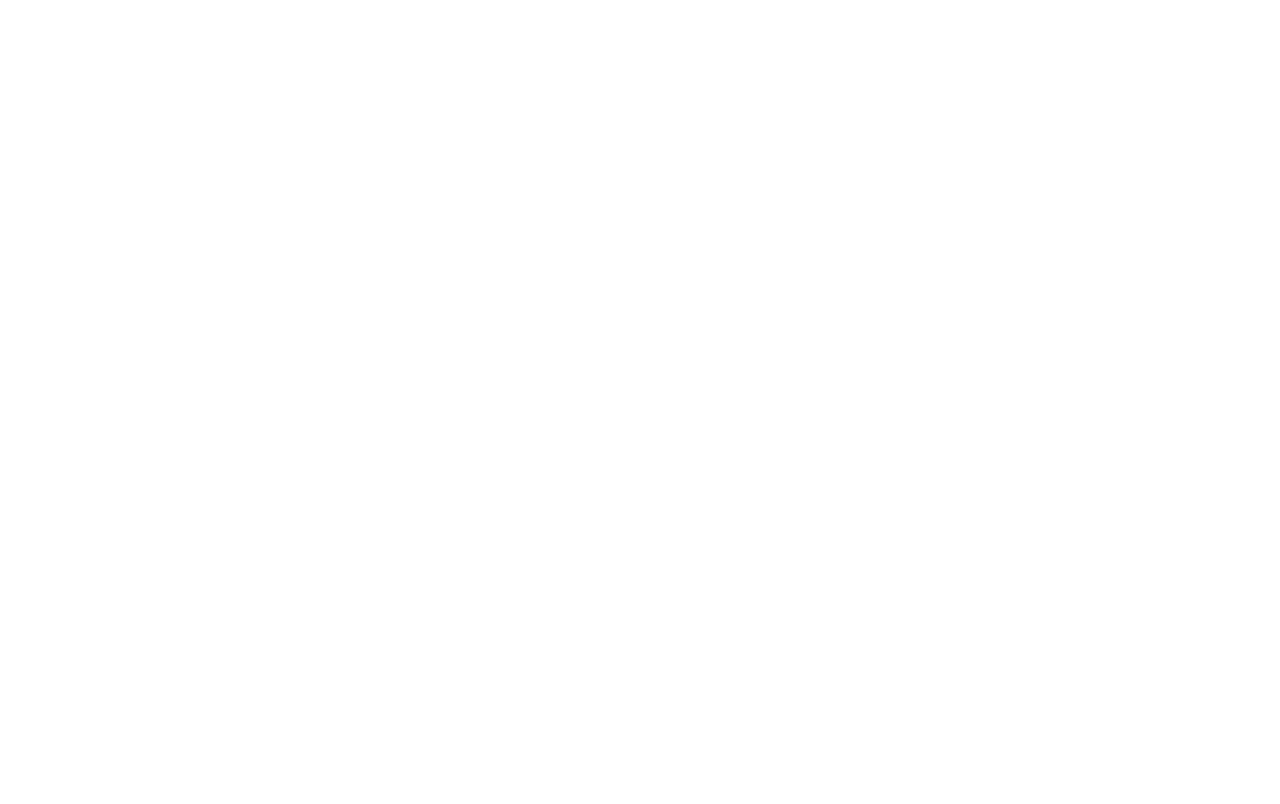
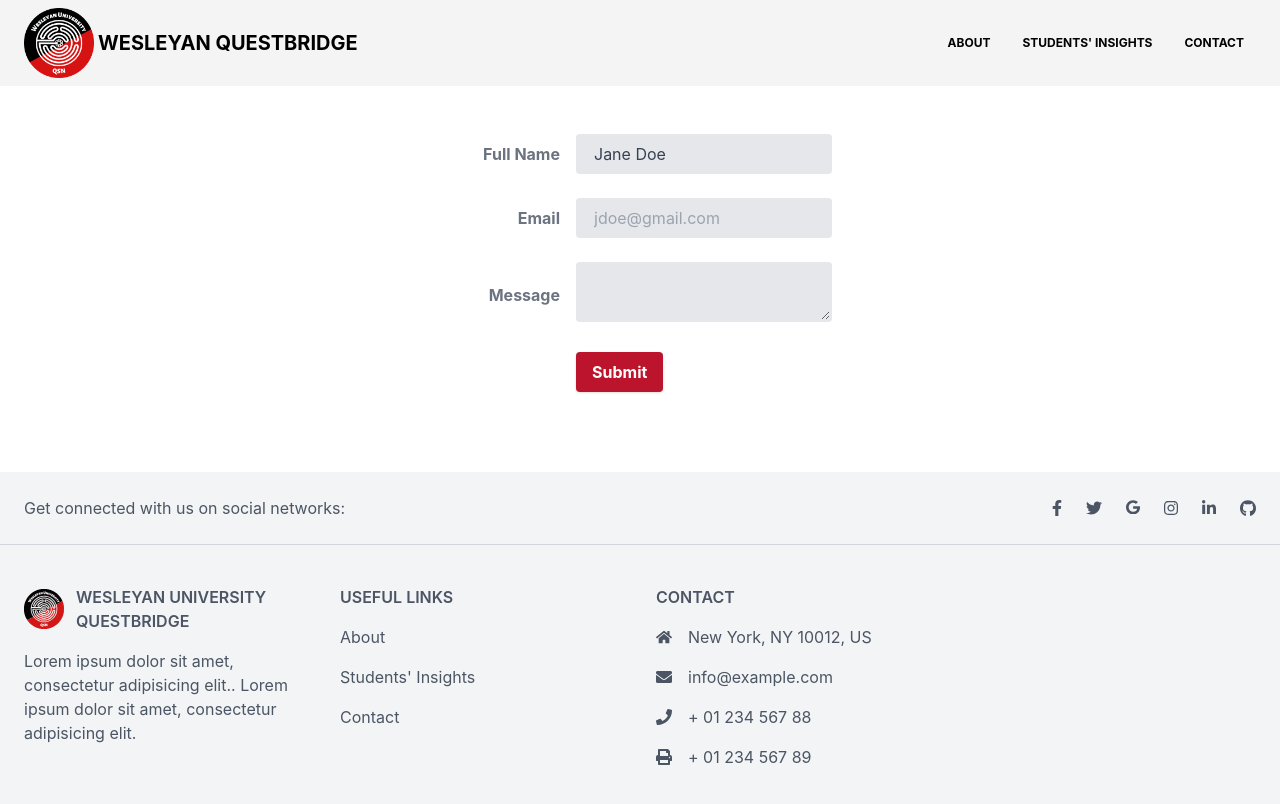
Before and after one commit to dphearom/questbridgeWesReact, a React (Create React App) app: page /contact in a window 1280 px wide. Before the commit this address had no page. Shown: the top 804 px of the page. Built offline with nearby package versions, Linux system fonts and the light colour scheme.

Commit message:
Contact Page

```diff
--- a/src/About/about.js
+++ b/src/About/about.js
@@ -33,9 +33,9 @@
         </div>
         <div className="mt-10 w-full pb-12">
           <h1 className="pb-5">Our Members</h1>
-          <div className="flex flex-wrap gap-9 justify-evenly justify-items-center">
-            <div className="shrink-0 border-2 rounded-lg basis-1/4 max-w-[15%] min-w-[15%]">
-              <img src={profile} className="h-56 w-full" alt="John Doe"/>
+          <div className="flex md:flex-row sm:flex-col gap-9 justify-evenly justify-items-center sm:justify-items-center items-center w-full">
+            <div className="md:shrink-0 md:grow-0 border-2 rounded-lg basis-1/4 flex-none sm:min-w-[25%] sm:max-w-[90%] md:min-w-[25%] md:max-w-[35%] lg:min-w-[25%] lg:max-w-[25%]">
+              <img src={profile} className="" alt="John Doe"/>
               <h3 className="text-center text-3xl">John Doe</h3>
               <p className="text-xs pt-2">Lorem ipsum dolor sit amet, consectetur adipiscing elit, sed do eiusmod tempor
                 incididunt ut labore et dolore magna aliqua. Ut enim ad minim veniam, quis nostrud
@@ -44,8 +44,8 @@
                  pariatur. Excepteur sint occaecat cupidatat non proident, sunt in culpa qui officia
                  deserunt mollit anim id est laborum.</p>
             </div>
-            <div className="shrink-0 border-2 rounded-lg basis-1/4 max-w-[15%] min-w-[15%]">
-              <img src={profile} className="h-56 w-full" alt="John Doe"/>
+            <div className="md:shrink-0 md:grow-0 border-2 rounded-lg basis-1/4 flex-none sm:min-w-[25%] sm:max-w-[90%] md:min-w-[25%] md:max-w-[35%] lg:min-w-[15%] lg:max-w-[25%] lg:flex-none ">
+              <img src={profile} className="" alt="John Doe"/>
               <h3 className="text-center text-3xl">John Doe</h3>
               <p className="text-xs pt-2">Lorem ipsum dolor sit amet, consectetur adipiscing elit, sed do eiusmod tempor
                 incididunt ut labore et dolore magna aliqua. Ut enim ad minim veniam, quis nostrud
@@ -54,8 +54,8 @@
                  pariatur. Excepteur sint occaecat cupidatat non proident, sunt in culpa qui officia
                  deserunt mollit anim id est laborum.</p>
             </div>
-            <div className="shrink-0 border-2 rounded-lg basis-1/4 max-w-[15%] min-w-[15%]">
-              <img src={profile} className="h-56 w-full" alt="John Doe"/>
+            <div className="md:shrink-0 md:grow-0 border-2 rounded-lg basis-1/4 flex-none sm:min-w-[25%] sm:max-w-[90%] md:min-w-[25%] md:max-w-[40%] lg:min-w-[15%] lg:max-w-[25%]">
+              <img src={profile} className="" alt="John Doe"/>
               <h3 className="text-center text-3xl">John Doe</h3>
               <p className="text-xs pt-2">Lorem ipsum dolor sit amet, consectetur adipiscing elit, sed do eiusmod tempor
                 incididunt ut labore et dolore magna aliqua. Ut enim ad minim veniam, quis nostrud
--- a/src/App.js
+++ b/src/App.js
@@ -1,6 +1,7 @@
 import { BrowserRouter, Routes, Route } from "react-router-dom";
 import Home from "./Home/Home.js";
 import About from "./About/about.js";
+import Contact from "./Contact/contact.js"
 
 function App() {
   return (
@@ -8,6 +9,7 @@
       <Routes>
         <Route exact path="/" element={<Home />}></Route>
         <Route exact path="/about" element={<About />}></Route>
+        <Route exact path="/contact" element={<Contact/>}></Route>
       </Routes>
     </BrowserRouter>
   );
--- /dev/null
+++ b/src/Contact/contact.js
@@ -0,0 +1,77 @@
+import Nav from "../Navigation/Navbar";
+import Footer from "../Footer/FooterMain";
+
+export default function contact() {
+  return (
+    <div className="container mx-auto">
+      <Nav />
+      <div className="flex justify-center pt-12 pb-20">
+        <form class="w-full max-w-sm content-center">
+          <div class="md:flex md:items-center mb-6">
+            <div class="md:w-1/3">
+              <label
+                class="block text-gray-500 font-bold md:text-right mb-1 md:mb-0 pr-4"
+                for="inline-full-name"
+              >
+                Full Name
+              </label>
+            </div>
+            <div class="md:w-2/3">
+              <input
+                class="bg-gray-200 appearance-none border-2 border-gray-200 rounded w-full py-2 px-4 text-gray-700 leading-tight focus:outline-none focus:bg-white focus:border-wescolor"
+                id="inline-full-name"
+                type="text"
+                value="Jane Doe"
+              />
+            </div>
+          </div>
+          <div class="md:flex md:items-center mb-6">
+            <div class="md:w-1/3">
+              <label
+                class="block text-gray-500 font-bold md:text-right mb-1 md:mb-0 pr-4"
+                for="inline-password"
+              >
+                Email
+              </label>
+            </div>
+            <div class="md:w-2/3">
+              <input
+                class="bg-gray-200 appearance-none border-2 border-gray-200 rounded w-full py-2 px-4 text-gray-700 leading-tight focus:outline-none focus:bg-white focus:border-wescolor"
+                id="inline-password"
+                type="text"
+                placeholder="jdoe@gmail.com"
+              />
+            </div>
+          </div>
+          <div class="md:flex md:items-center mb-6">
+            <div class="md:w-1/3">
+              <label
+                class="block text-gray-500 font-bold md:text-right mb-1 md:mb-0 pr-4"
+                for="inline-full-name"
+              >
+                Message
+              </label>
+            </div>
+            <div class="md:w-2/3">
+              <textarea
+                class="bg-gray-200 appearance-none border-2 border-gray-200 rounded w-full py-2 px-4 text-gray-700 leading-tight focus:outline-none focus:bg-white focus:border-wescolor"
+              />
+            </div>
+          </div>
+          <div class="md:flex md:items-center">
+            <div class="md:w-1/3"></div>
+            <div class="md:w-2/3">
+              <button
+                class="shadow bg-wescolordark hover:bg-wescolor focus:shadow-outline focus:outline-none text-white font-bold py-2 px-4 rounded"
+                type="button"
+              >
+                Submit
+              </button>
+            </div>
+          </div>
+        </form>
+      </div>
+      <Footer />
+    </div>
+  );
+}
--- a/src/Footer/FooterMain.js
+++ b/src/Footer/FooterMain.js
@@ -1,4 +1,4 @@
-import logo from "../image/image2vector.svg";
+import logo from "../Navigation/image2vector.svg";
 
 export default function footer() {
   return (
@@ -138,7 +138,7 @@
                   ></path> */}
                 WESLEYAN UNIVERSITY QUESTBRIDGE
               </h6>
-              <p>
+              <p className="text-left">
                 Lorem ipsum dolor sit amet, consectetur adipisicing elit.. Lorem
                 ipsum dolor sit amet, consectetur adipisicing elit.
               </p>
--- a/src/Navigation/Navbar.js
+++ b/src/Navigation/Navbar.js
@@ -1,5 +1,5 @@
 import React from "react";
-import logo from "./Wesleyan-logo.png";
+import logo from "./QBLogo.png";
 import { FontAwesomeIcon } from "@fortawesome/react-fontawesome";
 import { faBars } from "@fortawesome/free-solid-svg-icons";
 import { Link } from "react-router-dom";
@@ -14,13 +14,15 @@
           <div className="w-full relative flex justify-between lg:w-auto lg:static lg:block lg:justify-start">
             <div className="flex flex-row items-center">
               <div>
-                <img
+                <Link to="/">
+                  <img
                   src={logo}
                   width="70"
                   height="70"
                   className="d-inline-block h1"
                   alt="Wesleyan Questbridge Logo"
-                />
+                  />
+                </Link>
               </div>
               <div className="relative md:text-xl text-black align-middle font-bold leading-relaxed inline-block mr-4 px-1 whitespace-nowrap uppercase sm:text-sm">
                 Wesleyan Questbridge
@@ -61,13 +63,13 @@
                 </a>
               </li>
               <li className="nav-item">
-                <a
+                <Link
                   className="px-3 py-2 flex items-center text-xs uppercase font-bold leading-snug text-black hover:opacity-75"
-                  href="#pablo"
+                  to="/contact"
                 >
                   <i className="text-lg leading-lg text-white opacity-75"></i>
                   <span className="ml-2">Contact</span>
-                </a>
+                </Link>
               </li>
             </ul>
           </div>
--- a/tailwind.config.js
+++ b/tailwind.config.js
@@ -9,8 +9,15 @@
         "wescolordark":"#bc142c",
         "wescolor0":"#EEC5C9",
         "wescolor1":"#e0a2ac"
+      },
+      screens: {
+        "sm" : "360px",
+        "md" : "768px",
+        "lg" : "1024px",
+        "xl" : "1280px",
+        "2xl" : "1536px",
       }
     },
-  },
+  } ,
   plugins: [],
 }
```
Also changed, not shown: src/Navigation/QBLogo.png (added), src/Navigation/image2vector.svg (added).
